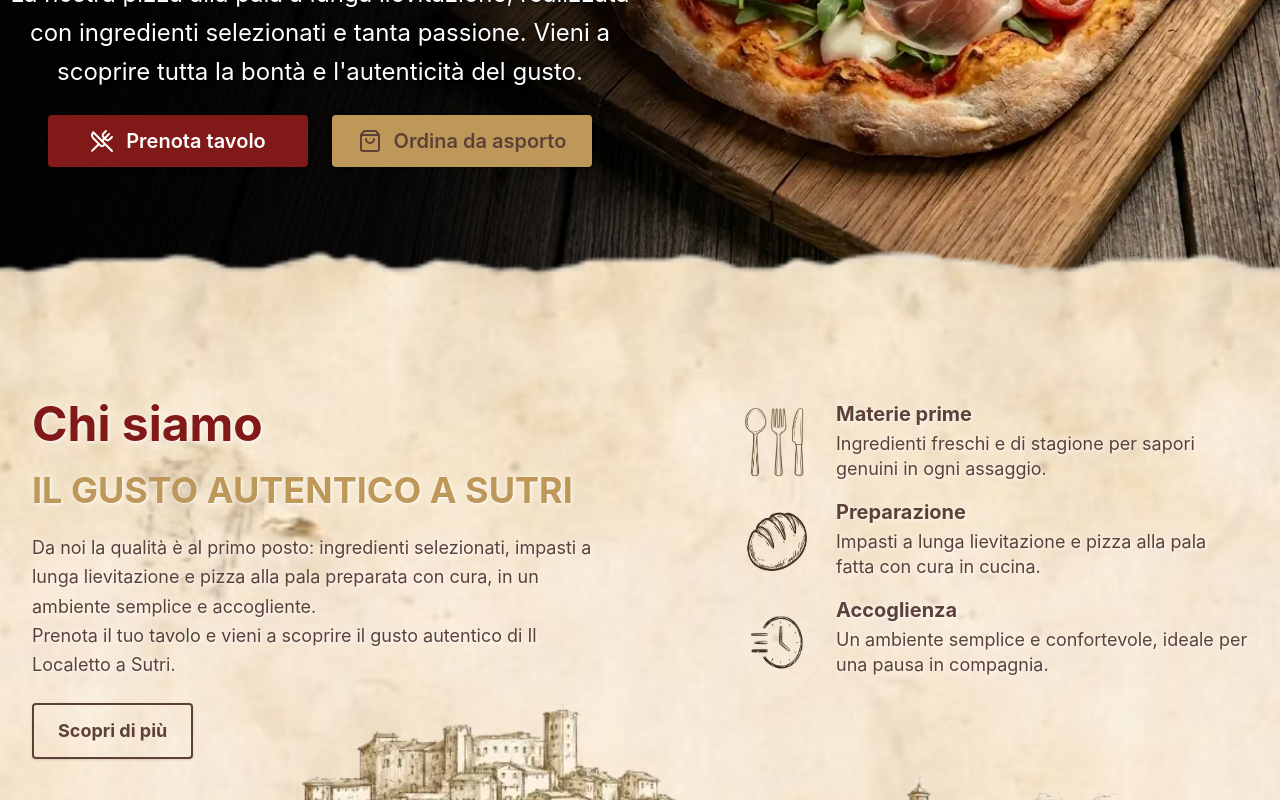
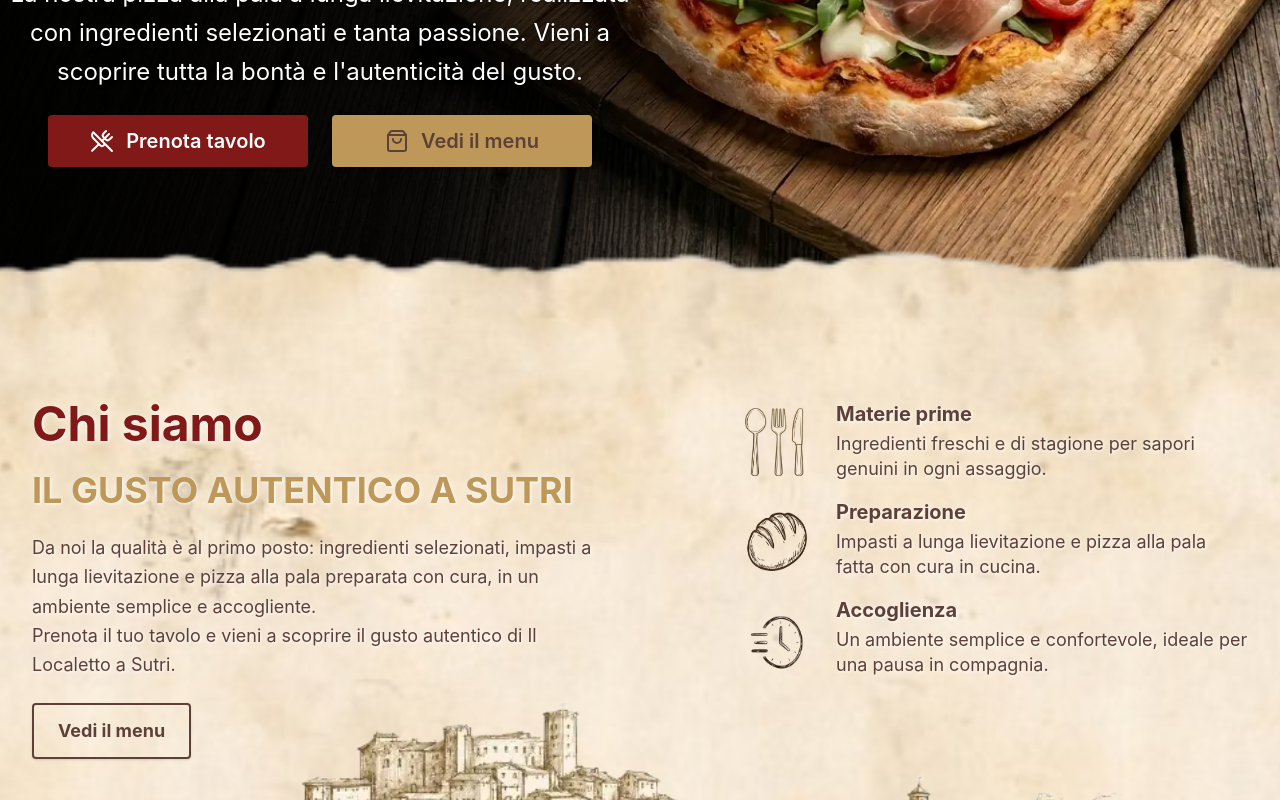
Before and after one commit to Gxbriel99/ilLocaletto_nextjs, a Next.js app: page / in a window 1280 px wide. Shown: the part 600-1400 px from the top of the page. Built offline with nearby package versions, Linux system fonts and the light colour scheme.

Commit message:
Inizializzato page menu

```diff
--- /dev/null
+++ b/src/app/(pages)/menu/page.tsx
@@ -0,0 +1,13 @@
+import type { Metadata } from "next";
+import { info } from "../../data/info";
+
+export const metadata: Metadata = {
+  title: `Menu | ${info.businessName}`,
+  description: `Menu di ${info.businessName}.`,
+};
+
+export default function MenuPage() {
+  return (
+    <div className="min-h-[50vh] bg-[#EFE9D1] px-4 pt-24 pb-16 sm:pt-28" />
+  );
+}
--- a/src/app/components/blocks/About.tsx
+++ b/src/app/components/blocks/About.tsx
@@ -60,10 +60,10 @@ export default function About() {
               Sutri.
             </p>
             <a
-              href="#prenota"
+              href="/menu"
               className="mx-auto mt-1 inline-flex w-full items-center justify-center rounded border-2 border-[#5D4037] px-5 py-3 text-lg font-bold text-[#5D4037] shadow transition-colors hover:bg-[#5D4037] hover:text-white focus:outline-none focus:ring-2 focus:ring-[#5D4037] focus:ring-offset-2 sm:w-auto sm:px-6 sm:py-3 sm:text-lg md:mx-0 lg:mx-0"
             >
-              Scopri di più
+              Vedi il menu
             </a>
           </header>
 
--- a/src/app/components/blocks/Delivery.tsx
+++ b/src/app/components/blocks/Delivery.tsx
@@ -5,6 +5,7 @@ import { info } from "../../data/info";
 export default function Delivery() {
   return (
     <section
+      id="asporto"
       className="relative z-[1] -mt-[10vh] h-screen w-full overflow-hidden sm:-mt-[12vh] md:-mt-[14vh]"
     >
       <Image
--- a/src/app/components/blocks/Header.tsx
+++ b/src/app/components/blocks/Header.tsx
@@ -64,13 +64,13 @@ export default function Header() {
               <span className="whitespace-nowrap">Prenota tavolo</span>
             </a>
             <a
-              href="#asporto"
+              href="/menu"
               className="inline-flex items-center justify-center whitespace-nowrap font-semibold px-7 py-3 rounded shadow transition text-xl text-[#5D4037] bg-[#BE9859] hover:bg-[#EFE9D1]
                 w-full md:w-auto md:min-w-[240px] md:max-w-[240px] md:px-6 md:py-2.5 md:text-lg
                 lg:min-w-[260px] lg:max-w-[260px] lg:px-7 lg:py-3 lg:text-xl"
             >
               <ShoppingBag className="w-6 h-6 mr-3 flex-shrink-0" />
-              <span className="whitespace-nowrap">Ordina da asporto</span>
+              <span className="whitespace-nowrap">Vedi il menu</span>
             </a>
           </div>
 
--- a/src/app/page.tsx
+++ b/src/app/page.tsx
@@ -1,7 +1,6 @@
 import About from "./components/blocks/About";
 import Delivery from "./components/blocks/Delivery";
 import Header from "./components/blocks/Header";
-import Footer from "./components/Footer";
 
 export default function Home() {
   return (
@@ -9,8 +8,6 @@ export default function Home() {
       <Header />
       <About />
       <Delivery />
-     {/* { <Faq /> */}
-      {/* <Testimonials /> */}
     </>
   );
 }
```
